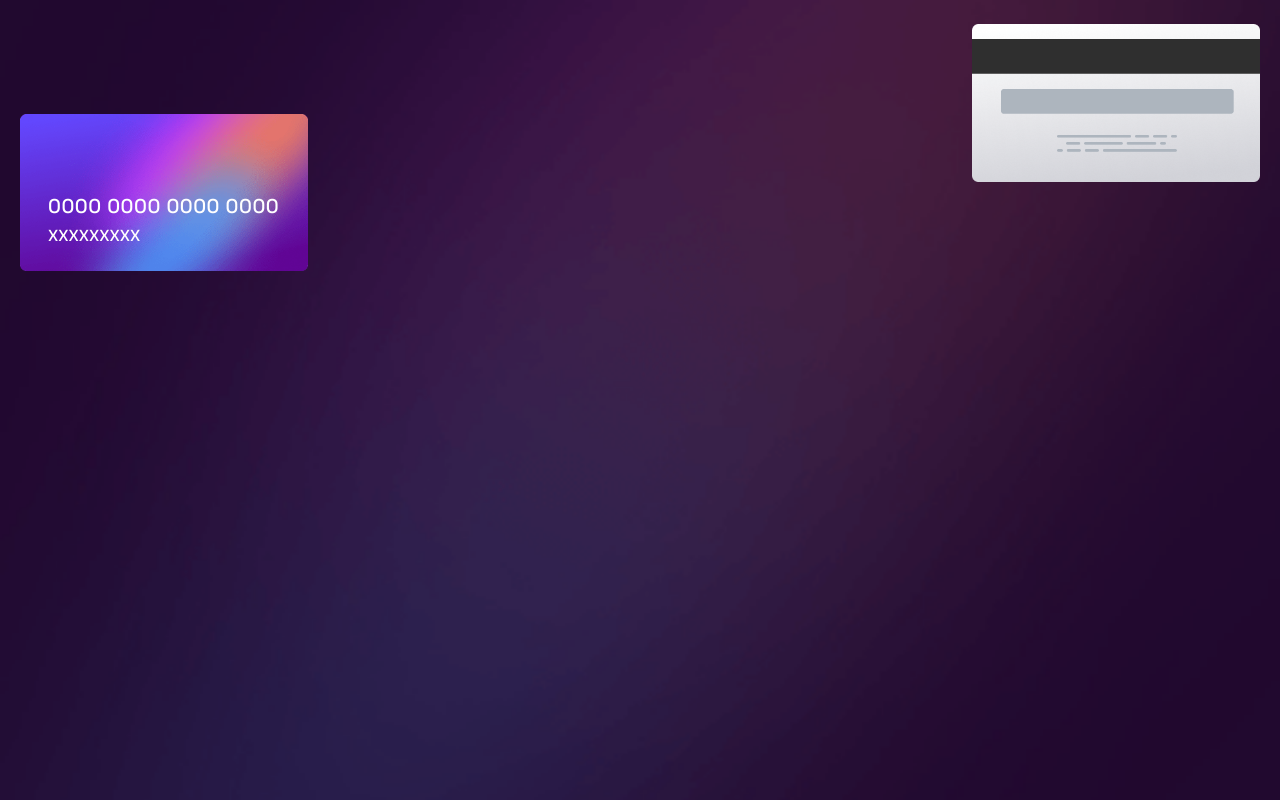
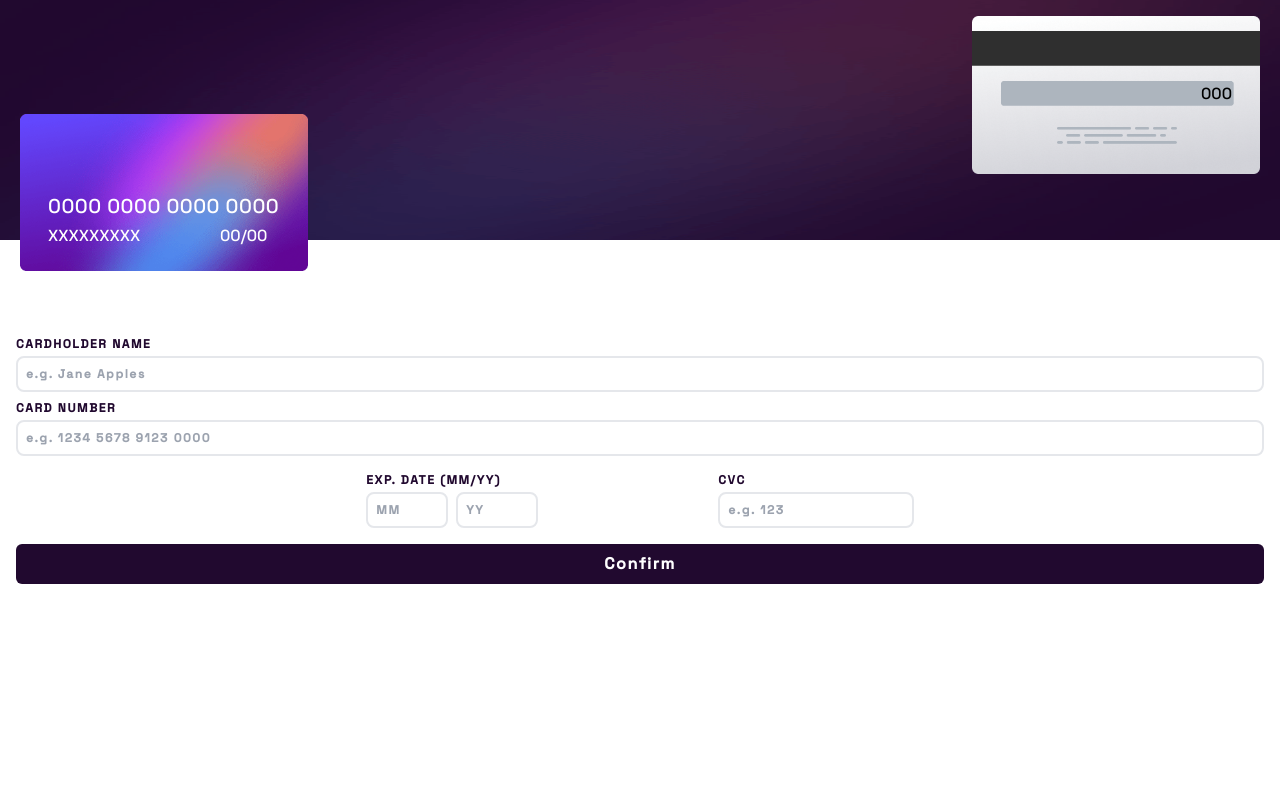
Before and after one commit to KevenDev/interactive-card-details-form-main, a React (Vite) app in the folder my-project/: page / in a window 1280 px wide. Shown: the top 800 px of the page. Built offline with nearby package versions, Linux system fonts and the light colour scheme.

Commit message:
feat: new design for cards

```diff
--- a/my-project/src/Card.jsx
+++ b/my-project/src/Card.jsx
@@ -1,19 +1,21 @@
 import Form from "./Form"
 
 
-export default function Card({name, card}){
+export default function Card({name, card, cvc,month,year}){
   return(
 
     <div className="h-full">
       <div>
-        <img className="w-screen" src="/bg-main-mobile.png" alt="" />
+        <img className="w-screen h-[15rem]" src="/bg-main-mobile.png" alt="" />
       </div>
       <div className="card-back">
         <div className="flex relative">
           <span className="font-spacegrotesk z-10 fixed top-[12rem] left-12 text-xl tracking-wide text-white">{card}</span>
           <span className="text-white font-spacegrotesk z-10 fixed top-[14rem] left-12 ">{name}</span>
+          <span className="text-black font-spacegrotesk z-10 fixed top-[5.1rem] right-12 ">{cvc}</span>
+          <span className="text-white font-spacegrotesk z-10 fixed top-[14rem] left-[220px] ">{month}/{year}</span>
         </div>
-        <img className="w-[18rem] absolute top-[1.5rem]  right-5" src="/bg-card-back.png" alt="" />
+        <img className="w-[18rem] absolute top-[1rem]  right-5" src="/bg-card-back.png" alt="" />
       </div>
       <div className="card-front">
         <img className="w-[18rem] absolute top-[7.1rem] left-5" src="/bg-card-front.png" alt="" />
```
